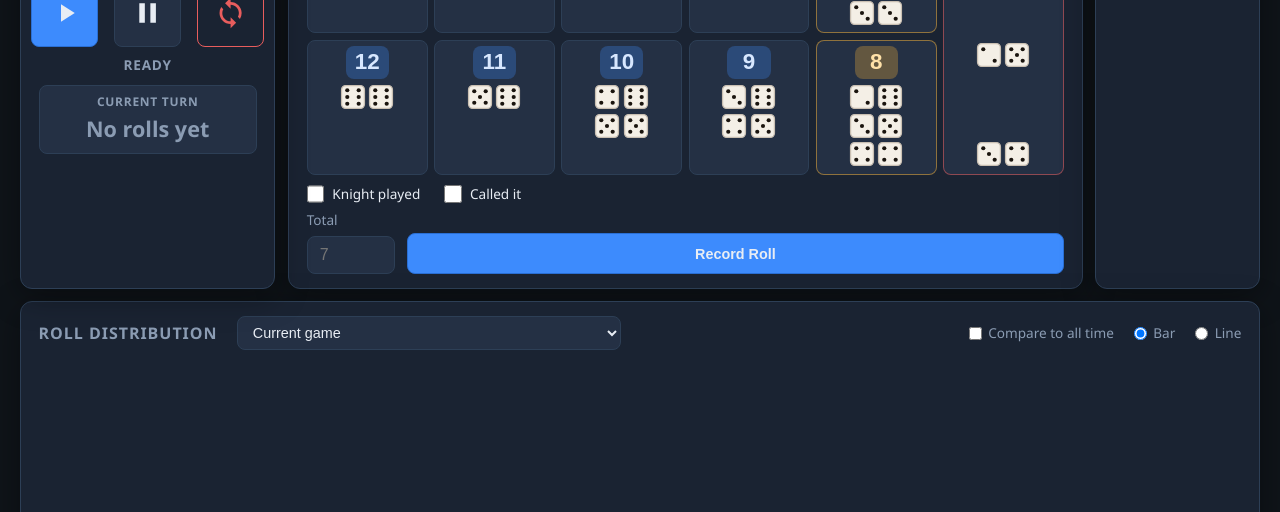
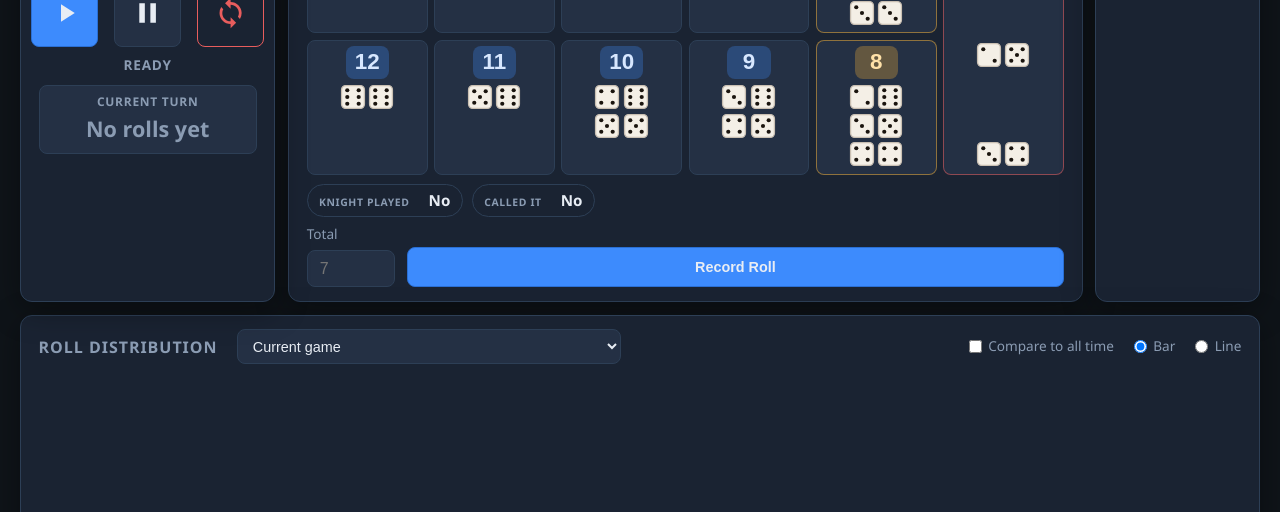
Before and after one commit to sethhendershot/dice-timer, a website: page public/index.html in a window 1280 px wide. Shown: the part 288-800 px from the top of the page. Drawn offline with nearby package versions, Linux system fonts and the light colour scheme; no server answers.

Commit message:
Style Knight played and Called it as pill toggles
The Knight played and Called it checkboxes in Record Roll and Edit Roll now look like the Bias pill: a rounded pill with an uppercase label and No/Yes, green when on. CSS only. Each is still the same checkbox with the same id (covering the whole pill and keyboard-focusable), so the saved fields and the Called by picker work exactly as before.

```diff
--- a/public/css/style.css
+++ b/public/css/style.css
@@ -847,7 +847,63 @@ label.checkbox-label:has(input:disabled) {
 .roll-flags {
   display: flex;
   flex-wrap: wrap;
-  gap: 0 1.5rem;
+  gap: 0.5rem 0.6rem;
+}
+
+/* Knight played / Called it as pill toggles, styled like the Bias pill */
+.roll-flags label.checkbox-label {
+  position: relative;
+  align-items: baseline;
+  gap: 0.35rem;
+  padding: 0.28rem 0.7rem;
+  background: var(--surface);
+  border: 1px solid var(--border);
+  border-radius: 999px;
+  font-size: 0.65rem;
+  font-weight: 700;
+  letter-spacing: 0.06em;
+  text-transform: uppercase;
+  color: var(--muted);
+  user-select: none;
+  transition: border-color 0.2s, background 0.2s;
+}
+
+.roll-flags label.checkbox-label input[type="checkbox"] {
+  position: absolute;
+  inset: 0;
+  width: 100%;
+  height: 100%;
+  margin: 0;
+  opacity: 0;
+}
+
+.roll-flags label.checkbox-label::after {
+  content: 'No';
+  min-width: 2.2rem;
+  font-size: 0.95rem;
+  letter-spacing: normal;
+  text-transform: none;
+  text-align: right;
+  color: var(--text);
+}
+
+.roll-flags label.checkbox-label:hover {
+  border-color: var(--accent);
+}
+
+.roll-flags label.checkbox-label:has(input:focus-visible) {
+  outline: 2px solid var(--accent);
+  outline-offset: 2px;
+}
+
+.roll-flags label.checkbox-label:has(input:checked) {
+  border-color: rgba(76, 175, 130, 0.55);
+  background: rgba(76, 175, 130, 0.12);
+}
+
+.roll-flags label.checkbox-label:has(input:checked)::after {
+  content: 'Yes';
+  color: var(--success);
 }
 
 .called-by-field[hidden] {
```
